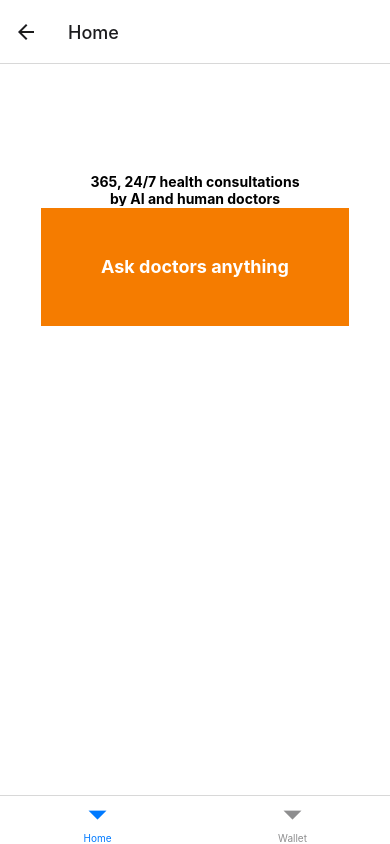
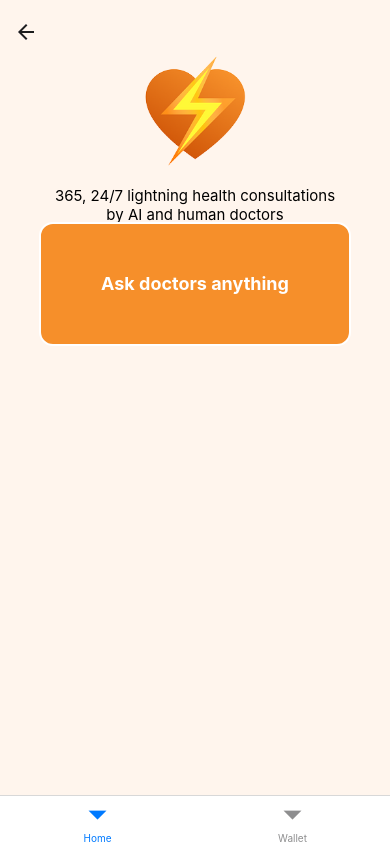
Before and after one commit to heartbit-io/heartbit-wallet-client, a React Native app: screen /Tab in a window 390 px wide. Built offline with nearby package versions, Linux system fonts and the light colour scheme.

Commit message:
feat: add initial ask-bounty flow

```diff
--- a/src/components/home/Intro.tsx
+++ b/src/components/home/Intro.tsx
@@ -1,6 +1,6 @@
 import { ScrollView, Text, View, Image, StyleSheet } from 'react-native';
-import Logo from '../../../android/app/src/main/assets/custom/Logo';
 import React from 'react';
+import LogoNoBackground from '../../assets/LogoNoBackground';
 
 function Intro() {
 	return (
@@ -8,10 +8,10 @@ function Intro() {
 			<Image
 				style={styles.logo}
 				source={{
-					uri: Logo,
+					uri: LogoNoBackground,
 				}}
 			/>
-			<Text style={styles.text}>365, 24/7 health consultations</Text>
+			<Text style={styles.text}>365, 24/7 lightning health consultations</Text>
 			<Text style={styles.text}>by AI and human doctors</Text>
 		</>
 	);
@@ -29,8 +29,7 @@ const styles = StyleSheet.create({
 		height: 150,
 	},
 	text: {
-		fontSize: 14,
-		fontWeight: 'bold',
+		fontSize: 15,
 	},
 	smallText: {
 		fontSize: 10,
--- a/src/navigators/HomeNavigator.tsx
+++ b/src/navigators/HomeNavigator.tsx
@@ -1,13 +1,46 @@
 import React from 'react';
 import { createNativeStackNavigator } from '@react-navigation/native-stack';
 import Home from '../screens/home/Home';
+import Ask from '../screens/home/Ask';
+import Bounty from '../screens/home/Bounty';
 
 const Stack = createNativeStackNavigator();
 
 function HomeNavigator(): JSX.Element {
 	return (
-		<Stack.Navigator screenOptions={{ headerShown: true }}>
-			<Stack.Screen name="Home" component={Home} />
+		<Stack.Navigator
+			screenOptions={{ headerShown: true, statusBarColor: '#FFF5ED' }}
+		>
+			<Stack.Screen
+				name="Home"
+				component={Home}
+				options={{
+					title: '',
+					headerTransparent: true,
+				}}
+			/>
+			<Stack.Screen
+				name="Ask"
+				component={Ask}
+				options={{
+					title: '',
+					headerStyle: {
+						backgroundColor: '#FFF5ED',
+					},
+					headerShadowVisible: false,
+				}}
+			/>
+			<Stack.Screen
+				name="Bounty"
+				component={Bounty}
+				options={{
+					title: '',
+					headerStyle: {
+						backgroundColor: '#FFF5ED',
+					},
+					headerShadowVisible: false,
+				}}
+			/>
 		</Stack.Navigator>
 	);
 }
--- /dev/null
+++ b/src/screens/home/Ask.tsx
@@ -0,0 +1,82 @@
+import {
+	SafeAreaView,
+	StyleSheet,
+	Text,
+	View,
+	KeyboardAvoidingView,
+	Platform,
+	TextInput,
+} from 'react-native';
+
+import React, { useState } from 'react';
+
+function Ask({ navigation }: { navigation: any }) {
+	const [question, setQuestion] = useState('');
+	const questionHandler = (question: string) => {
+		setQuestion(question);
+	};
+
+	return (
+		<SafeAreaView style={styles.container}>
+			<View style={styles.columnContainer}>
+				<Text style={styles.veryBigText}>What do you want to ask?</Text>
+				<KeyboardAvoidingView
+					behavior={Platform.select({ ios: 'padding', android: undefined })}
+					style={styles.contentArea}
+				>
+					<TextInput
+						textAlign="center"
+						returnKeyType="go"
+						multiline={true}
+						blurOnSubmit
+						onChangeText={question => questionHandler(question)}
+						onSubmitEditing={async () => {
+							try {
+								navigation.navigate('Bounty');
+								console.log(question);
+							} catch (e) {}
+						}}
+						style={styles.input}
+						placeholder="Write here"
+					/>
+				</KeyboardAvoidingView>
+			</View>
+		</SafeAreaView>
+	);
+}
+
+export default Ask;
+
+const styles = StyleSheet.create({
+	container: {
+		flex: 1,
+		backgroundColor: '#FFF5ED',
+	},
+	columnContainer: {
+		flex: 1,
+		margin: '5%',
+		flexDirection: 'column',
+		alignItems: 'flex-start',
+		justifyContent: 'flex-start',
+	},
+	rowContainer: {
+		flex: 0.3,
+		flexDirection: 'row',
+		alignItems: 'center',
+		justifyContent: 'space-around',
+	},
+	contentArea: {
+		flex: 1,
+		alignItems: 'flex-start',
+		justifyContent: 'flex-start',
+	},
+	veryBigText: {
+		fontSize: 28,
+		fontWeight: 'bold',
+	},
+	input: {
+		backgroundColor: '#FFF5ED',
+		textAlign: 'left',
+		fontSize: 28,
+	},
+});
--- /dev/null
+++ b/src/screens/home/Bounty.tsx
@@ -0,0 +1,62 @@
+import {
+	SafeAreaView,
+	StyleSheet,
+	Text,
+	View,
+	KeyboardAvoidingView,
+	Platform,
+	TextInput,
+} from 'react-native';
+
+import React, { useState } from 'react';
+
+function Bounty({ navigation }: { navigation: any }) {
+	const [bounty, setBounty] = useState('');
+	const bountyHandler = (bounty: string) => {
+		setBounty(bounty);
+	};
+
+	return (
+		<SafeAreaView style={styles.container}>
+			<View style={styles.columnContainer}>
+				<Text style={styles.veryBigText}>Set a bounty for human answers</Text>
+			</View>
+		</SafeAreaView>
+	);
+}
+
+export default Bounty;
+
+const styles = StyleSheet.create({
+	container: {
+		flex: 1,
+		backgroundColor: '#FFF5ED',
+	},
+	columnContainer: {
+		flex: 1,
+		margin: '5%',
+		flexDirection: 'column',
+		alignItems: 'flex-start',
+		justifyContent: 'flex-start',
+	},
+	rowContainer: {
+		flex: 0.3,
+		flexDirection: 'row',
+		alignItems: 'center',
+		justifyContent: 'space-around',
+	},
+	contentArea: {
+		flex: 1,
+		alignItems: 'flex-start',
+		justifyContent: 'flex-start',
+	},
+	veryBigText: {
+		fontSize: 28,
+		fontWeight: 'bold',
+	},
+	input: {
+		backgroundColor: 'white',
+		textAlign: 'left',
+		fontSize: 28,
+	},
+});
--- a/src/screens/home/Home.tsx
+++ b/src/screens/home/Home.tsx
@@ -33,7 +33,7 @@ export default Home;
 const styles = StyleSheet.create({
 	container: {
 		flex: 1,
-		backgroundColor: 'white',
+		backgroundColor: '#FFF5ED',
 	},
 	columnContainer: {
 		flex: 1,
@@ -49,6 +49,7 @@ const styles = StyleSheet.create({
 	},
 	contentArea: {
 		flex: 1,
+		paddingTop: '20%',
 		alignItems: 'center',
 		justifyContent: 'center',
 	},
@@ -60,9 +61,10 @@ const styles = StyleSheet.create({
 		justifyContent: 'center',
 		borderColor: 'white',
 		borderWidth: 2,
-		backgroundColor: '#F57C00',
+		backgroundColor: '#F68F2A',
 		padding: '2%',
 		margin: '10%',
+		borderRadius: 14,
 	},
 	whiteText: {
 		color: 'white',
```
